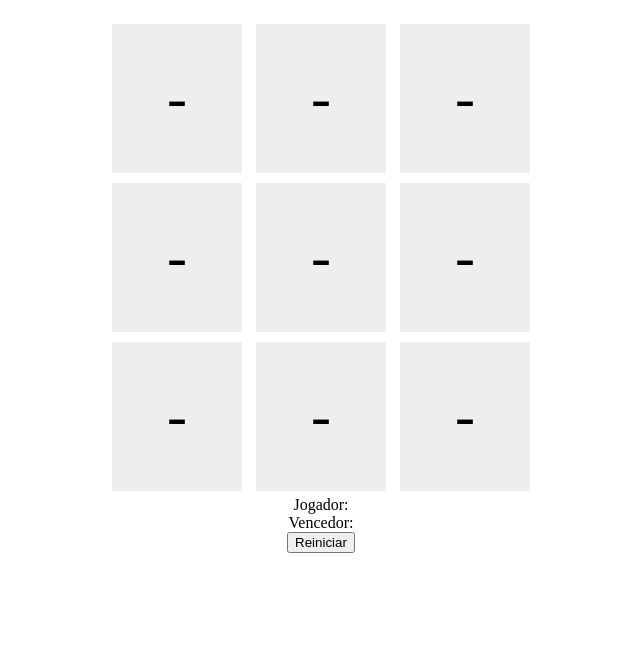
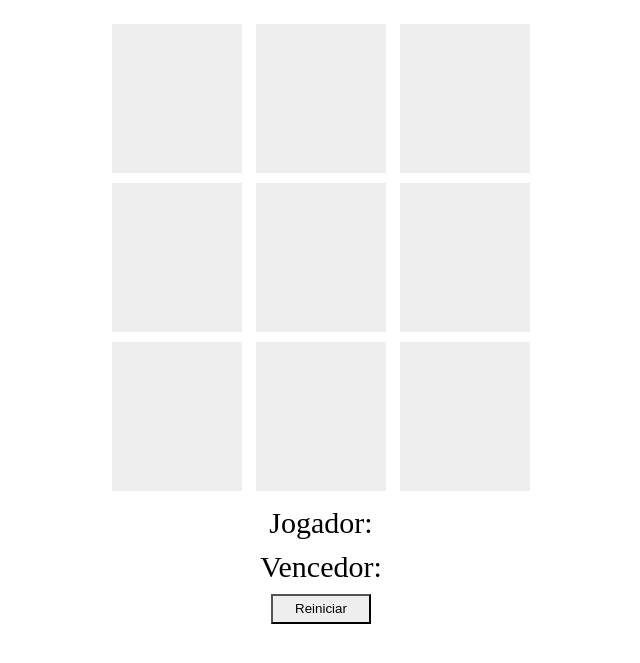
Before and after one commit to mfelicianosousa/Jogo-da-Velha, a plain HTML site: page index.html in a window 1280 px wide. Shown: the part 61-724 px from the top of the page, without its empty margins (319-959 px from the left). Drawn offline with Linux system fonts and the light colour scheme.

Commit message:
Ajustando estilos

```diff
--- a/estilo.css
+++ b/estilo.css
@@ -10,4 +10,16 @@ body{
     font-size: 60px;
     margin: 5px;
     cursor: pointer ;
+    color : #eee
 }
+.jogador, .vencedor{
+    font-size: 30px;
+    margin-top: 10px;
+}
+button{
+    margin-top: 10px;
+    width: 100px;
+    height: 30px;
+    background: #eee;
+    cursor: pointer;
+}
--- a/index.html
+++ b/index.html
@@ -24,11 +24,11 @@
         <div id="8" class="quadrado">-</div>
         <div id="9" class="quadrado">-</div>
     </div>
-    <div>
+    <div class="jogador">
         <label> Jogador: </label>
         <label id="jogador-selecionado"></label>
     </div>
-    <div>
+    <div class="vencedor">
         <label> Vencedor: </label>
         <label id="vencedor-selecionado"></label>
     </div>
```
